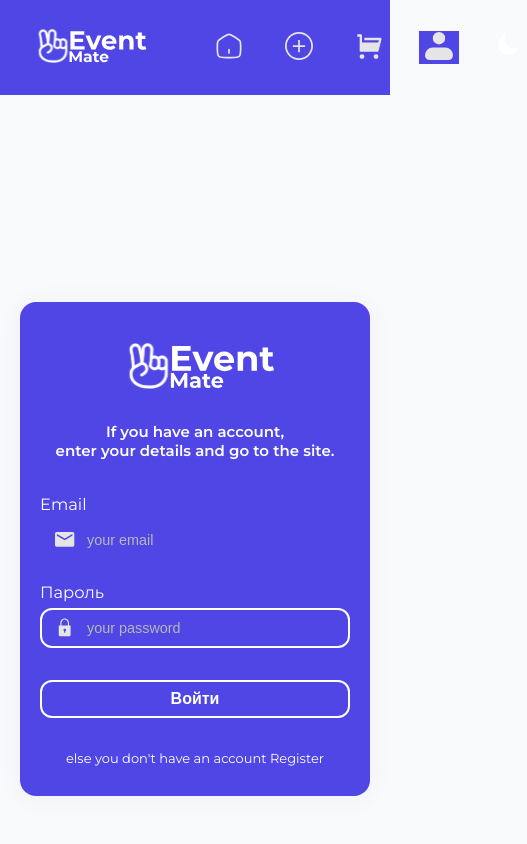
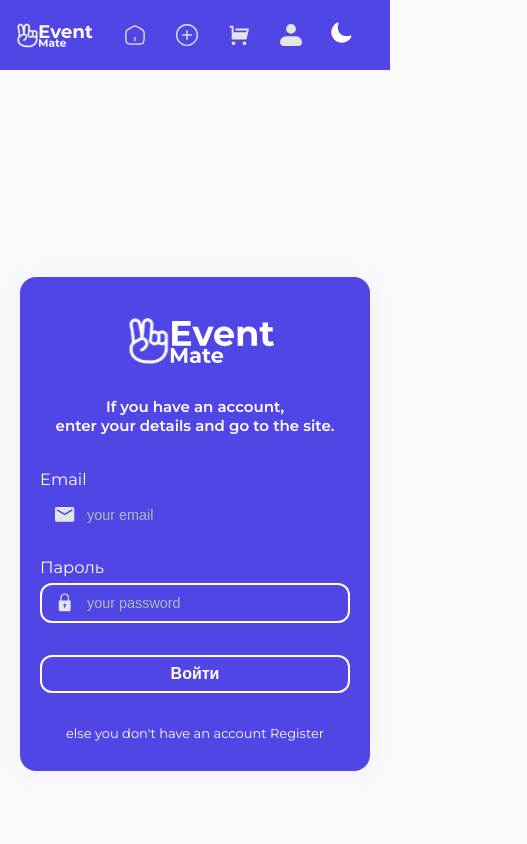
Before and after one commit to Jarv1s-stack/Project-front, a React (Vite) app: page /login in a window 390 px wide. Shown: the top 844 px of the page, 527 px wide, since content can reach past the window. Built offline with nearby package versions, Linux system fonts and the light colour scheme.

Commit message:
header adaptation

```diff
--- a/src/components/Header.jsx
+++ b/src/components/Header.jsx
@@ -6,11 +6,8 @@ import ThemeToggle from "./ThemeToggle";
 import logo from "../assets/logo.svg";
 import home from "../assets/home.svg";
 import profile from "../assets/profile.svg";
-import search from "../assets/searchIcon.svg";
 import createEvent from "../assets/createEvent.svg";
 import shop from "../assets/shop.svg";
-import lightIcon from "../assets/light.svg";
-import darkIcon from "../assets/dark.svg";
 
 export default function Header() {
   const { user } = useContext(AuthContext);
@@ -20,39 +17,45 @@ export default function Header() {
   const isActive = (path) => location.pathname === path;
 
   return (
-    <header style={{backgroundColor: "#4F46E5", display: "flex", flexDirection: "row", justifyContent: "space-around", alignItems: 'center', height: "95px", width: "100%",}} >
-      <div className={styles["header-left"]} onClick={() => navigate("/")}>
-        <img src={logo} alt="Logo" style={{width: "auto", height: "50px", marginLeft: "-50px"}} height={36} />
+    <header className={styles.header}>
+      <div className={styles.logoContainer} onClick={() => navigate("/")}>
+        <img src={logo} alt="Logo" className={styles.logo} />
       </div>
 
-      <nav style={{ marginRight: "-120px" ,width: '33%', height: '100%', display: 'flex', flexDirection: 'row', justifyContent: 'center', alignItems: 'center', gap: '30px'}} >
-
+      <nav className={styles.nav}>
         <button
-          style={{backgroundColor: "#4F46E5", border: "none"}}
+          className={styles.navButton}
           onClick={() => navigate("/")}
+          aria-label="Home"
         >
-          <img src={home} alt="Home" height={28} />
-        </button>
-        <button
-          style={{backgroundColor: "#4F46E5", border: "none"}}
-          onClick={() => navigate("/create-event")}
-        >
-          <img src={createEvent} alt="Create Event" height={28} />
-        </button>
-        <button
-          style={{backgroundColor: "#4F46E5", border: "none"}}
-          onClick={() => navigate("/shop")}
-        >
-         <img src={shop} alt="shop" height={28}/>
+          <img src={home} alt="Home" className={styles.navIcon} />
         </button>
 
         <button
-          style={{backgroundColor: "#4F46E5", border: "none"}}
+          className={styles.navButton}
+          onClick={() => navigate("/create-event")}
+          aria-label="Create Event"
+        >
+          <img src={createEvent} alt="Create Event" className={styles.navIcon} />
+        </button>
+
+        <button
+          className={styles.navButton}
+          onClick={() => navigate("/shop")}
+          aria-label="Shop"
+        >
+          <img src={shop} alt="Shop" className={styles.navIcon} />
+        </button>
+
+        <button
+          className={styles.navButton}
           onClick={() => navigate("/profile")}
+          aria-label="Profile"
         >
-          <img src={profile} alt="Profile" height={28} />
+          <img src={profile} alt="Profile" className={styles.navIcon} />
         </button>
-        <ThemeToggle/>
+
+        <ThemeToggle className={styles.themeToggle} />
       </nav>
     </header>
   );
--- a/src/components/Header.module.css
+++ b/src/components/Header.module.css
@@ -0,0 +1,102 @@
+.header {
+  background-color: #4F46E5;
+  display: flex;
+  justify-content: space-between;
+  align-items: center;
+  height: 95px;
+  width: 100%;
+  padding: 0 20px;
+  box-sizing: border-box;
+  position: relative;
+  z-index: 100;
+}
+
+.logoContainer {
+  cursor: pointer;
+  display: flex;
+  align-items: center;
+}
+
+.logo {
+  height: 50px;
+  width: auto;
+  max-width: 100%;
+}
+
+.nav {
+  display: flex;
+  justify-content: center;
+  align-items: center;
+  gap: 20px;
+  height: 100%;
+  flex-grow: 1;
+  max-width: 500px;
+}
+
+.navButton {
+  background-color: transparent;
+  border: none;
+  cursor: pointer;
+  padding: 10px;
+  display: flex;
+  align-items: center;
+  justify-content: center;
+  transition: transform 0.2s;
+}
+
+.navButton:hover {
+  transform: scale(1.1);
+}
+
+.navIcon {
+  height: 28px;
+  width: auto;
+}
+
+.themeToggle {
+  margin-left: 10px;
+}
+
+/* Адаптация для планшетов */
+@media (max-width: 768px) {
+  .header {
+    height: 80px;
+    padding: 0 15px;
+  }
+
+  .logo {
+    height: 40px;
+  }
+
+  .nav {
+    gap: 15px;
+  }
+
+  .navIcon {
+    height: 24px;
+  }
+}
+
+/* Адаптация для мобильных устройств */
+@media (max-width: 480px) {
+  .header {
+    height: 70px;
+    padding: 0 10px;
+  }
+
+  .logo {
+    height: 35px;
+  }
+
+  .nav {
+    gap: 10px;
+  }
+
+  .navIcon {
+    height: 22px;
+  }
+
+  .themeToggle {
+    margin-left: 5px;
+  }
+}
```
